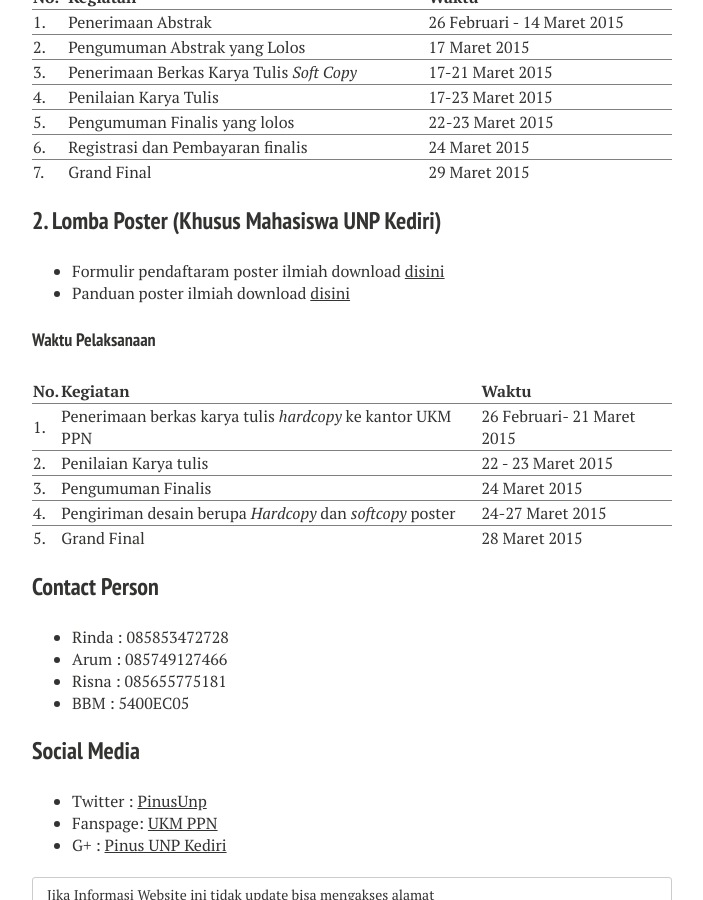
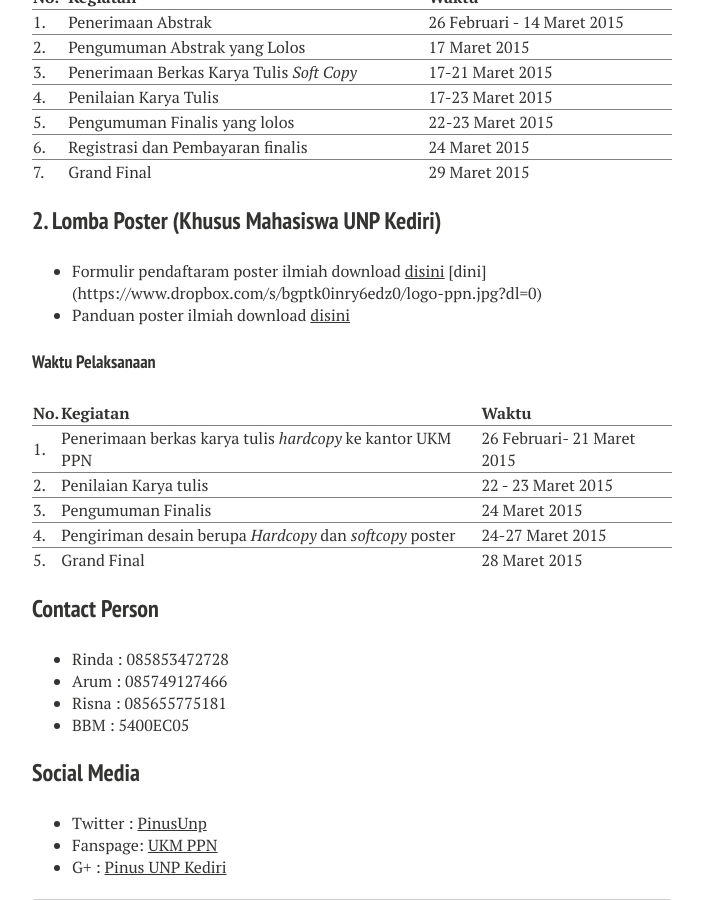
Before and after one commit to ukmppn-unp/ukmppn-unp.github.io, a Jekyll site: the page built from _posts/2015-02-27-lktin-pinus-2015-unpkediri.md, in a window 1280 px wide and 900 px high, scrolled down 1724 px. Shown: the whole window, without its empty margins (288-991 px from the left). Built offline with Jekyll 4.4.1, drawn with Linux system fonts in a browser that asks for light colours; nearby versions of some CDN libraries; comment, search, counter and statistics services are not loaded.

Commit message:
Update 2015-02-27-lktin-pinus-2015-unpkediri.md
caba

```diff
--- a/_posts/2015-02-27-lktin-pinus-2015-unpkediri.md
+++ b/_posts/2015-02-27-lktin-pinus-2015-unpkediri.md
@@ -52,7 +52,7 @@ Tahap awal seleksi LKTIN PINUS sesuai format abstrak, bisa dikirim ke `pinusunpk
 
 ### 2. Lomba Poster (Khusus Mahasiswa UNP Kediri)
 
-* Formulir pendaftaram poster ilmiah download [disini](/files/formulir-poster.docx)
+* Formulir pendaftaram poster ilmiah download [disini](/files/formulir-poster.docx) [dini] (https://www.dropbox.com/s/bgptk0inry6edz0/logo-ppn.jpg?dl=0)
 * Panduan poster ilmiah download [disini](https://www.dropbox.com/s/fxturetr70v8f39/PANDUAN%20lomba%20poster.rar?dl=0)
 
 #### Waktu Pelaksanaan
```
